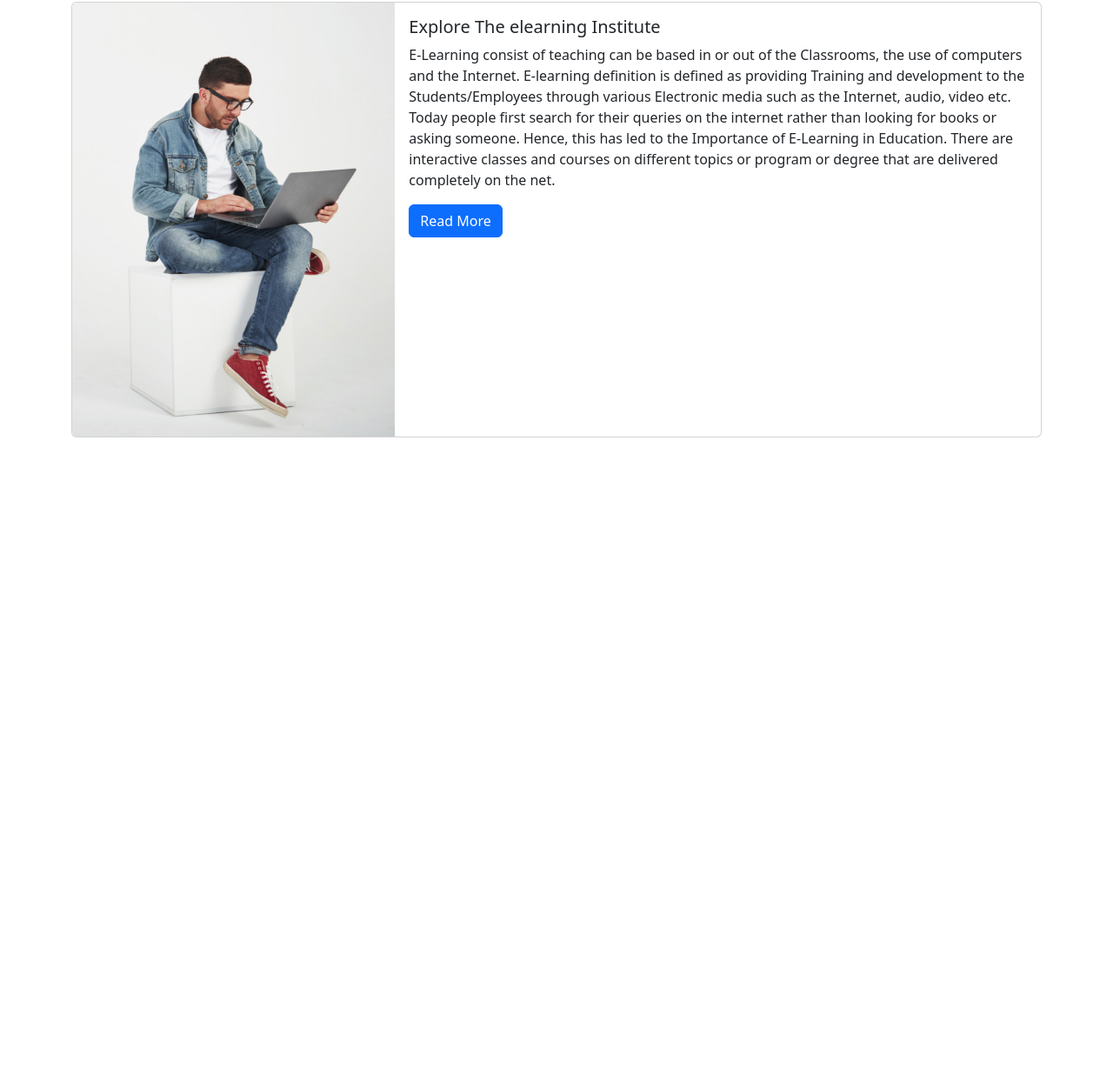
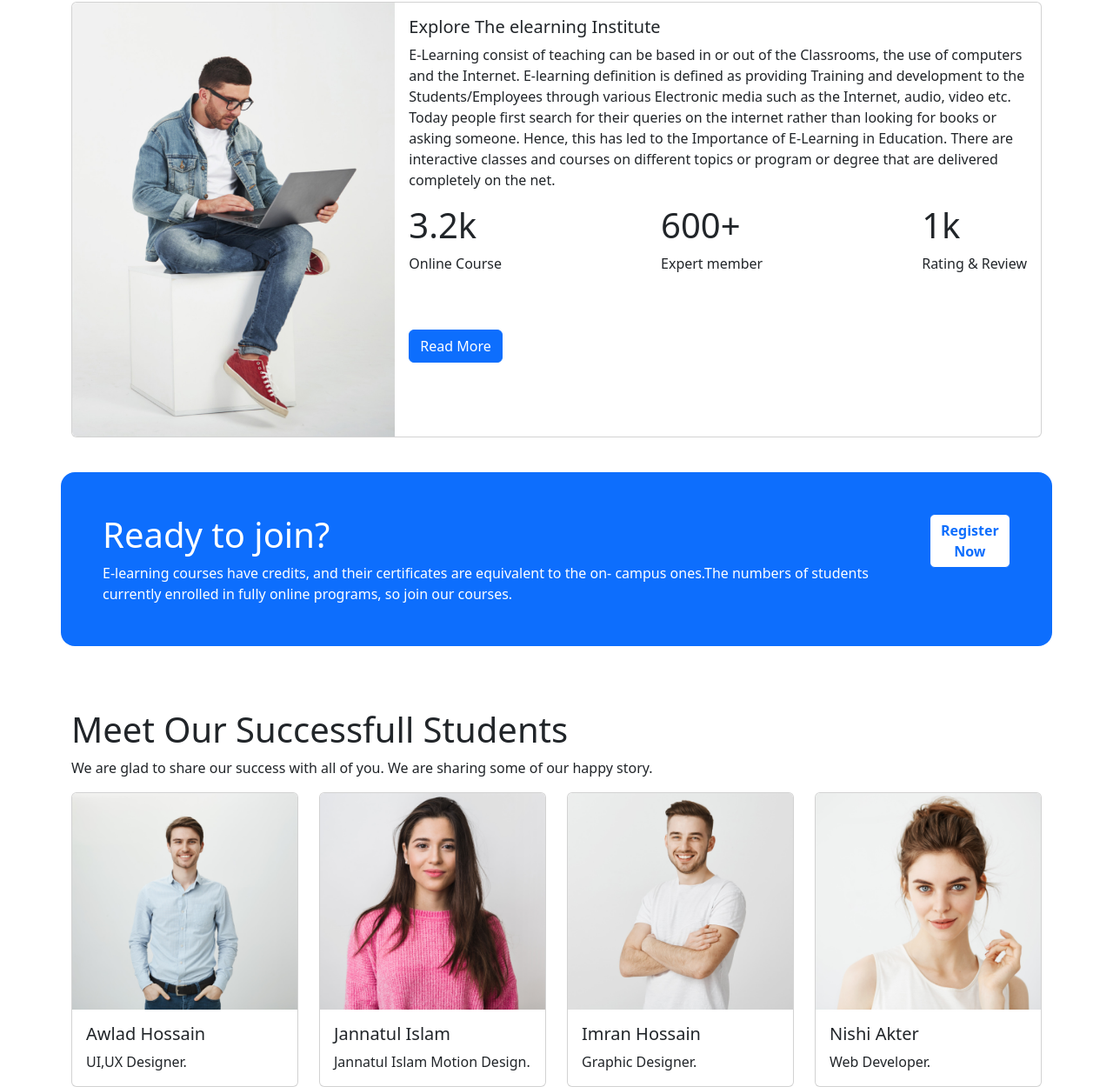
Before and after one commit to zakiashabnam/Edu-Care, a plain HTML site: page index.html in a window 1280 px wide. Shown: the part 2030-3280 px from the top of the page at 87% size. Before the commit the page ends 2549 px from the top, so only its background shows below. Drawn offline with nearby package versions, Linux system fonts and the light colour scheme.

Commit message:
successfull story added

```diff
--- a/index.html
+++ b/index.html
@@ -259,7 +259,21 @@
 
                                 There are interactive classes and courses on different topics or program or degree that
                                 are delivered completely on the net.</p>
-                            <a href="#" class="btn btn-primary">Read More</a>
+                            <div class="d-flex justify-content-between">
+                                <div>
+                                    <h1>3.2k</h1>
+                                    <p>Online Course</p>
+                                </div>
+                                <div>
+                                    <h1>600+</h1>
+                                    <p>Expert member</p>
+                                </div>
+                                <div>
+                                    <h1>1k</h1>
+                                    <p>Rating & Review</p>
+                                </div>
+                            </div>
+                            <a href="#" class="btn btn-primary mt-5">Read More</a>
 
                         </div>
                     </div>
@@ -268,6 +282,104 @@
         </section>
 
         <!--Explore item finish-->
+
+        <!--Ready to join started-->
+        <section class="container d-flex justify-content-between p-5 mt-4 bg-primary text-white rounded-4"
+            style="height: 200px;">
+            <div>
+                <h1>Ready to join?</h1>
+                <p>
+                    E-learning courses have credits, and their certificates are equivalent to the on- campus ones.The
+                    numbers of students currently enrolled in fully online programs, so join our courses.
+                </p>
+            </div>
+            <div>
+                <!-- Button trigger modal -->
+                <button type="button" class="btn btn-primary text-primary bg-white fw-bold" data-bs-toggle="modal"
+                    data-bs-target="#staticBackdrop">
+                    Register Now
+                </button>
+
+                <!-- Modal -->
+                <div class="modal fade" id="staticBackdrop" data-bs-backdrop="static" data-bs-keyboard="false"
+                    tabindex="-1" aria-labelledby="staticBackdropLabel" aria-hidden="true">
+                    <div class="modal-dialog">
+                        <div class="modal-content">
+                            <div class="modal-header">
+                                <h5 class="modal-title" id="staticBackdropLabel">You can easily register now</h5>
+                                <button type="button" class="btn-close" data-bs-dismiss="modal"
+                                    aria-label="Close"></button>
+                            </div>
+
+                            <div class="modal-footer">
+                                <button type="button" class="btn btn-secondary" data-bs-dismiss="modal">Register
+                                    Now</button>
+                                <button type="button" class="btn btn-primary">Close</button>
+                            </div>
+                        </div>
+                    </div>
+                </div>
+            </div>
+        </section>
+        <!--Ready to join finish with modal-->
+
+        <!--Successful students story started-->
+        <section class="container mt-4 pt-5">
+            <div>
+                <h1>Meet Our Successfull
+                    Students</h1>
+                <p>
+                    We are glad to share our success with all of you. We are sharing some of our happy story.
+                </p>
+            </div>
+            <div class="row row-cols-1 row-cols-md-4 g-4">
+                <div class="col">
+                    <div class="card h-80">
+                        <img src="images/student/student-1.png" class="card-img-top" alt="...">
+                        <div class="card-body">
+                            <h5 class="card-title">Awlad Hossain</h5>
+                            <p class="card-text">UI,UX Designer.</p>
+                        </div>
+
+                    </div>
+                </div>
+                <div class="col">
+                    <div class="card h-80">
+                        <img src="images/student/student-2.png" class="card-img-top" alt="...">
+                        <div class="card-body">
+                            <h5 class="card-title">Jannatul Islam</h5>
+                            <p class="card-text">Jannatul Islam
+                                Motion Design.</p>
+                        </div>
+                    </div>
+                </div>
+                <div class="col">
+                    <div class="card h-80">
+                        <img src="images/student/student-3.png" class="card-img-top" alt="...">
+                        <div class="card-body">
+                            <h5 class="card-title">Imran Hossain</h5>
+                            <p class="card-text">Graphic Designer.</p>
+                        </div>
+                    </div>
+                </div>
+                <div class="col">
+                    <div class="card h-80">
+                        <img src="images/student/student-4.png" class="card-img-top" alt="...">
+                        <div class="card-body">
+                            <h5 class="card-title">Nishi Akter</h5>
+                            <p class="card-text">Web Developer.</p>
+                        </div>
+                    </div>
+                </div>
+            </div>
+        </section>
+        <!--Successful students story finish-->
+
+        <!--Frequently Asked Questions started-->
+        <!--Frequently Asked Questions finished-->
+
+
+
 
 
 
```
